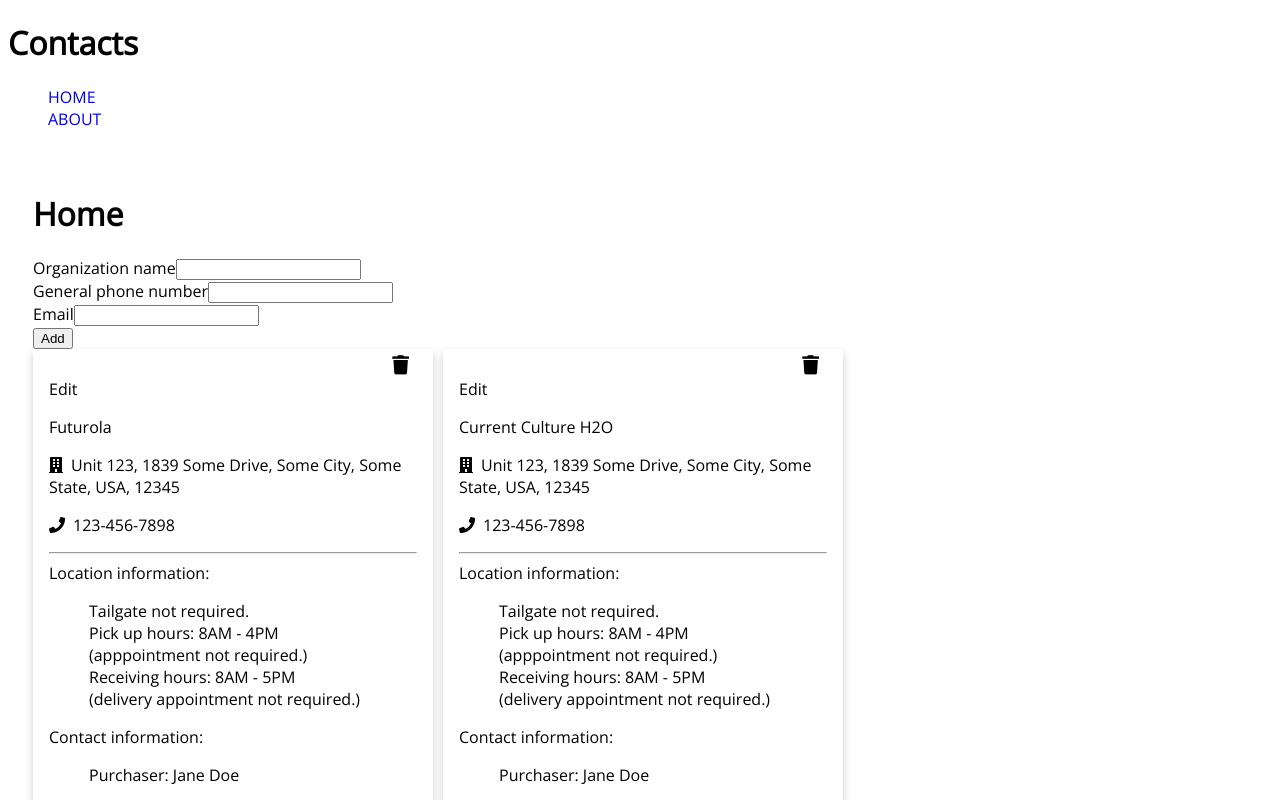
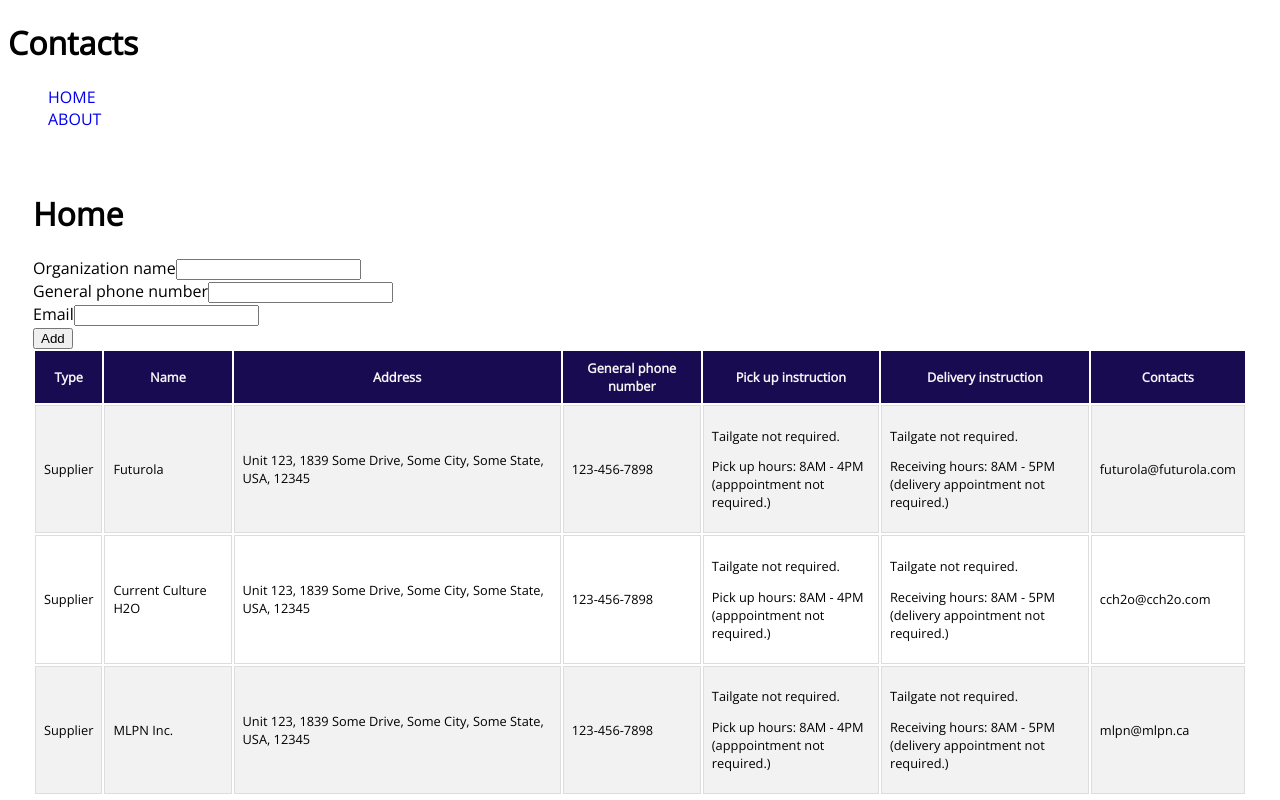
Before and after one commit to ellesense/contact-list-for-work, a React (Create React App) app in the folder client/: page / in a window 1280 px wide. Shown: the top 800 px of the page. Built offline with nearby package versions, Linux system fonts and the light colour scheme.

Commit message:
re-styled contact lilist to remove cards and implement a table instead

```diff
--- a/client/src/components/contacts/ContactItem.js
+++ b/client/src/components/contacts/ContactItem.js
@@ -16,55 +16,31 @@ const ContactItem = ({ contact }) => {
   };
 
   return (
-    <div>
-      <div className={styles.card}>
-        <div className={styles.container}>
-          <span className={styles.deleteBtn}>
+    <tr>
+      {/* <span className={styles.deleteBtn}>
             <i className="fa fa-trash" onClick={onDelete}></i>
           </span>
-          <span onClick={onSelectContact}>Edit</span>
-          <section>
-            <p id={styles.organizationName}>{name}</p>
+          <span onClick={onSelectContact}>Edit</span> */}
+      <td>Supplier</td>
+      <td id={styles.organizationName}>{name}</td>
+      <td>Unit 123, 1839 Some Drive, Some City, Some State, USA, 12345</td>
+      <td>{phone}</td>
+      <td>
+        <p>Tailgate not required.</p>
         <p>
-              <i className="fa fa-building"></i>
-              Unit 123, 1839 Some Drive, Some City, Some State, USA, 12345
-            </p>
-            <p>
-              <i className="fa fa-phone"></i>
-              {phone}
-            </p>
-            <hr />
-          </section>
-          <section>
-            Location information:
-            <ul>
-              <li>Tailgate not required.</li>
-              <li>
           Pick up hours: 8AM - 4PM <br />
           (apppointment not required.)
-              </li>
-              <li>
+        </p>
+      </td>
+      <td>
+        <p>Tailgate not required.</p>
+        <p>
           Receiving hours: 8AM - 5PM <br />
           (delivery appointment not required.)
-              </li>
-            </ul>
-            <section>
-              Contact information:
-              <ul>
-                <li>
-                  <p>Purchaser: Jane Doe</p>
-                  <p>123-123-1234</p>
-                  <p>
-                    <i className="fa fa-envelope"></i>
-                    {email}
         </p>
-                </li>
-              </ul>
-            </section>
-          </section>
-        </div>
-      </div>
-    </div>
+      </td>
+      <td>{email}</td>
+    </tr>
   );
 };
 
--- a/client/src/components/contacts/ContactItem.module.css
+++ b/client/src/components/contacts/ContactItem.module.css
@@ -1,23 +1,8 @@
-.card {
-  box-shadow: 0 4px 8px 0 rgba(0, 0, 0, 0.2);
-  transition: 0.3s;
-  width: 400px;
+tr:nth-child(even) {
+  background-color: #f2f2f2;
 }
 
-.card:hover {
-  box-shadow: 0 8px 16px 0 rgba(0, 0, 0, 0.2);
+td {
+  border: 1px solid #ddd;
+  padding: 8px;
 }
-
-.container {
-  padding: 2px 16px;
-}
-
-i {
-  margin: 0 8px 0 0;
-}
-
-.deleteBtn {
-  text-align: right;
-  display: block;
-  font-size: 1.2rem;
-}
--- a/client/src/components/contacts/Contacts.js
+++ b/client/src/components/contacts/Contacts.js
@@ -8,11 +8,20 @@ const Contacts = () => {
   const contactContext = useContext(ContactContext);
   const { contacts } = contactContext;
   return (
-    <div className={styles.contactsList}>
+    <table className={styles.contactsTable}>
+      <tr>
+        <th>Type</th>
+        <th>Name</th>
+        <th>Address</th>
+        <th>General phone number</th>
+        <th>Pick up instruction</th>
+        <th>Delivery instruction</th>
+        <th>Contacts</th>
+      </tr>
       {contacts.map((contact) => (
         <ContactItem key={contact.id} contact={contact} />
       ))}
-    </div>
+    </table>
   );
 };
 
--- a/client/src/components/contacts/Contacts.module.css
+++ b/client/src/components/contacts/Contacts.module.css
@@ -1,5 +1,9 @@
-.contactsList {
-  display: grid;
-  grid-template-columns: repeat(auto-fill, 400px);
-  grid-gap: 10px;
+.contactsTable {
+  font-size: 0.8rem;
 }
+
+th {
+  background-color: rgb(24, 11, 82);
+  color: #f5f5f5;
+  padding: 8px;
+}
```
Lines whose indentation alone changed are shown as unchanged.
